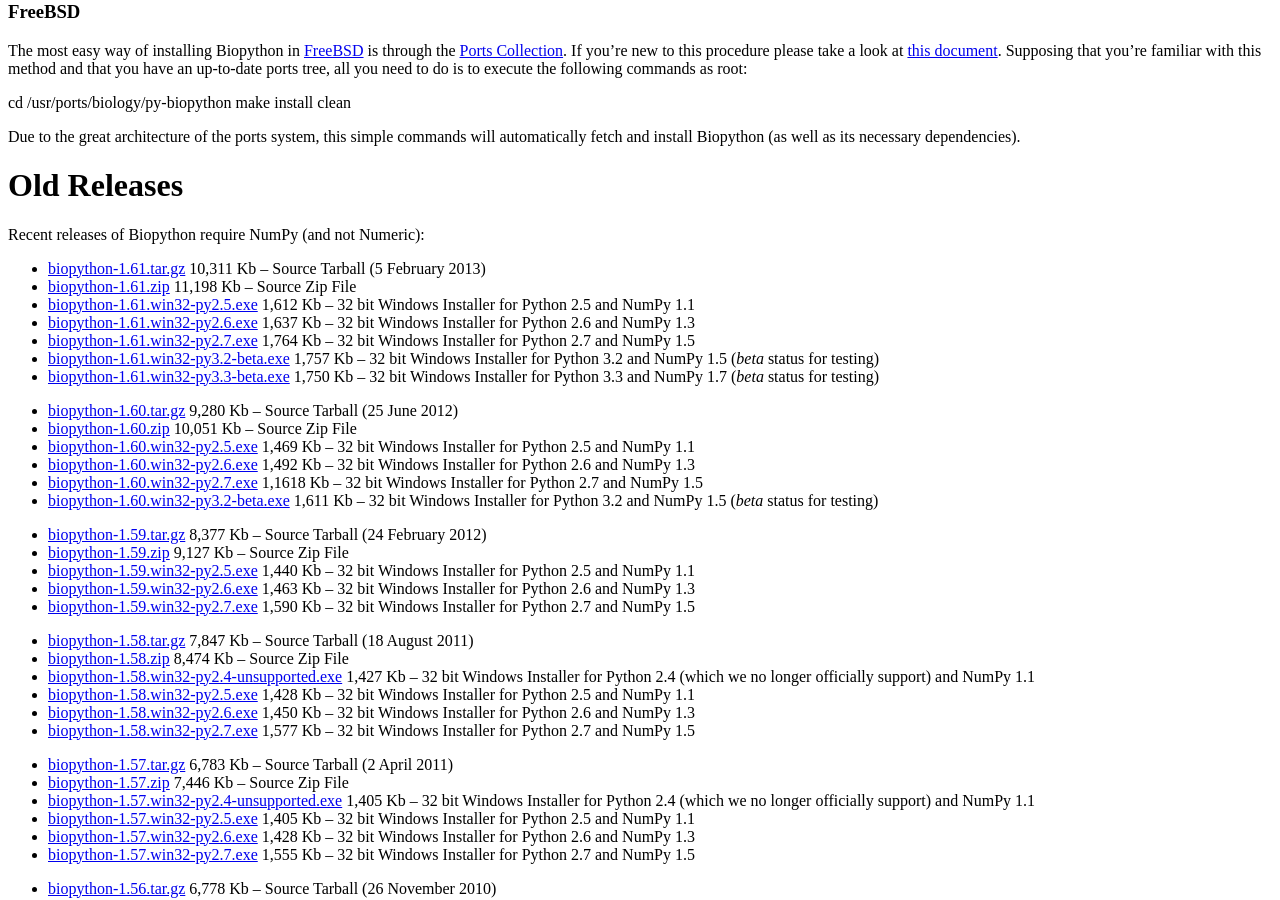
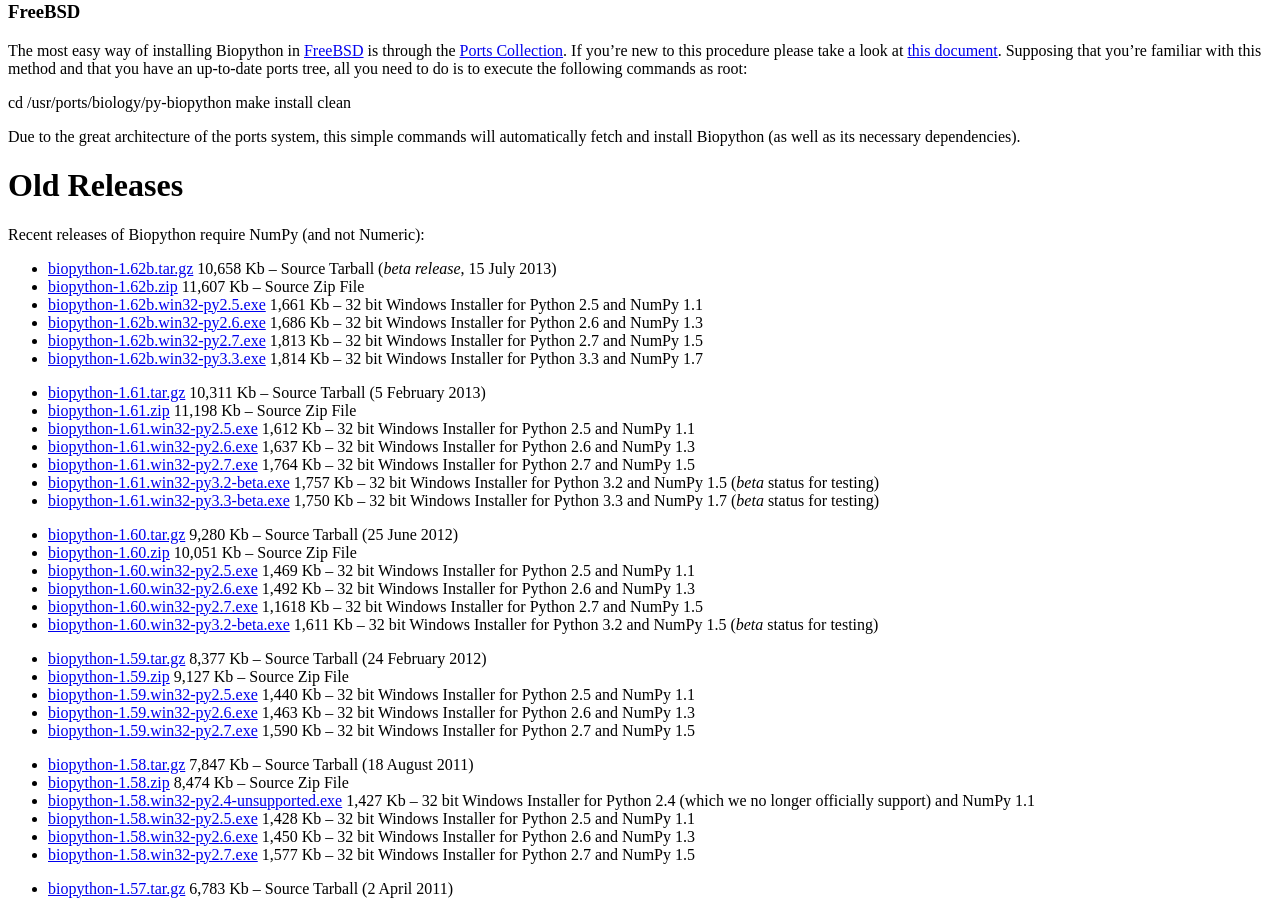
Before and after one commit to biopython/biopython.github.io, a Jekyll site: the page built from wiki/Download.md, in a window 1280 px wide and 900 px high, scrolled down 2383 px. Built offline with Jekyll 4.4.1, drawn with Linux system fonts in a browser that asks for light colours.

Commit message:
Move 1.62beta to old

```diff
--- a/wiki/Download.md
+++ b/wiki/Download.md
@@ -218,6 +218,21 @@ Old Releases
 ============
 
 Recent releases of Biopython require NumPy (and not Numeric):
+
+-   [biopython-1.62b.tar.gz](http://biopython.org/DIST/biopython-1.62b.tar.gz)
+    10,658 Kb -- Source Tarball (*beta release*, 15 July 2013)
+-   [biopython-1.62b.zip](http://biopython.org/DIST/biopython-1.62b.zip)
+    11,607 Kb -- Source Zip File
+-   [biopython-1.62b.win32-py2.5.exe](http://biopython.org/DIST/biopython-1.62b.win32-py2.5.exe)
+    1,661 Kb -- 32 bit Windows Installer for Python 2.5 and NumPy 1.1
+-   [biopython-1.62b.win32-py2.6.exe](http://biopython.org/DIST/biopython-1.62b.win32-py2.6.exe)
+    1,686 Kb -- 32 bit Windows Installer for Python 2.6 and NumPy 1.3
+-   [biopython-1.62b.win32-py2.7.exe](http://biopython.org/DIST/biopython-1.62b.win32-py2.7.exe)
+    1,813 Kb -- 32 bit Windows Installer for Python 2.7 and NumPy 1.5
+-   [biopython-1.62b.win32-py3.3.exe](http://biopython.org/DIST/biopython-1.62b.win32-py3.3.exe)
+    1,814 Kb -- 32 bit Windows Installer for Python 3.3 and NumPy 1.7
+
+<!-- -->
 
 -   [biopython-1.61.tar.gz](http://biopython.org/DIST/biopython-1.61.tar.gz)
     10,311 Kb -- Source Tarball (5 February 2013)
```
Also changed, not shown: 1 other file.
